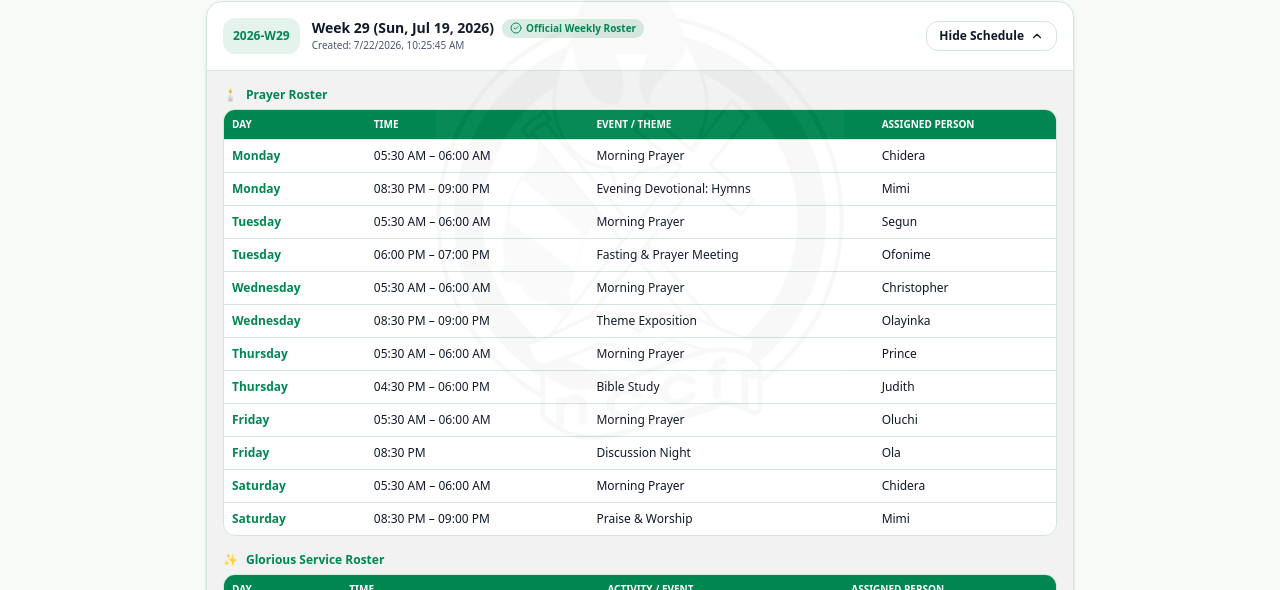
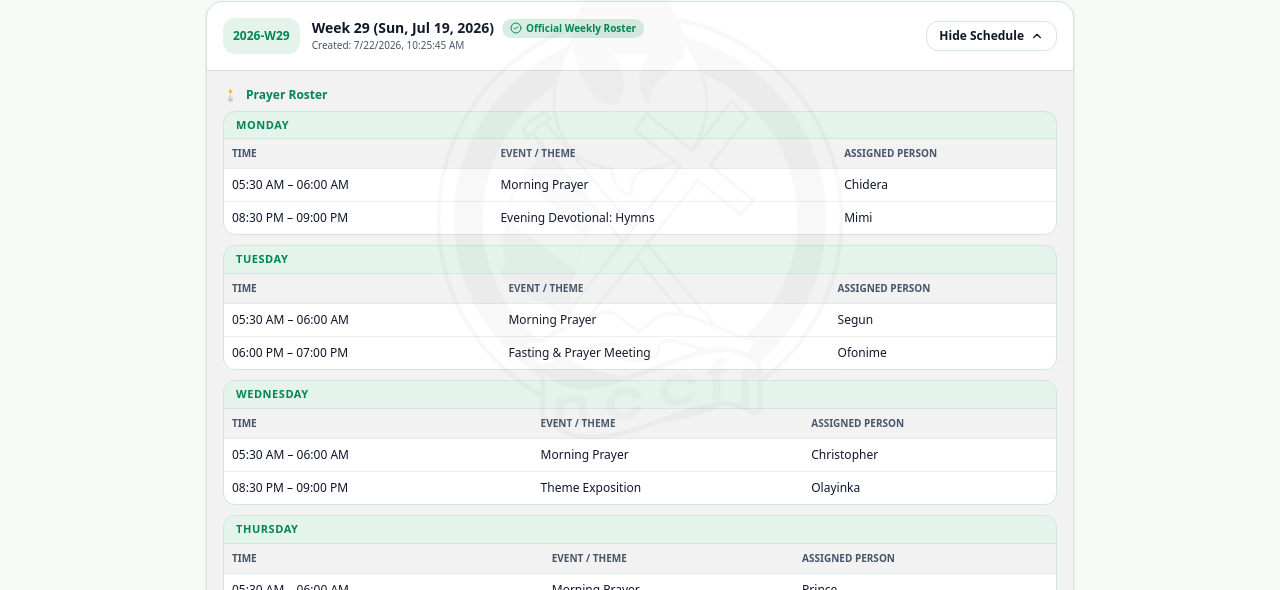
Before and after one commit to ofonn/nccf_family, a Next.js app: page /history in a window 1280 px wide. Both pictures are taken after a click on the button "View Schedule". Shown: the part 210-800 px from the top of the page. Built offline with nearby package versions, Linux system fonts and the light colour scheme; no server answers.

Commit message:
fix: group prayer and service roster preview by day in history page to eliminate row repetition

```diff
--- a/src/app/history/page.tsx
+++ b/src/app/history/page.tsx
@@ -257,12 +257,54 @@ export default function HistoryPage() {
 
                     {/* Collapsible Roster Preview */}
                     {isExpanded && (
-                      <div className="border-t border-[var(--card-border)] bg-black/5 dark:bg-white/5 p-4 space-y-4">
-                        {(Object.values(snapshot.rosters) as RostersMap[keyof RostersMap][]).map((r) => (
-                          <div key={r.id} className="space-y-1.5">
+                      <div className="border-t border-[var(--card-border)] bg-black/5 dark:bg-white/5 p-4 space-y-5">
+                        {(Object.values(snapshot.rosters) as RostersMap[keyof RostersMap][]).map((r) => {
+                          const isGroupedByDay = r.id === 'prayer_roster' || r.id === 'glorious_service';
+                          const rowsByDay: Record<string, typeof r.rows> = {};
+
+                          if (isGroupedByDay) {
+                            r.rows.forEach((row) => {
+                              const day = row.day || 'General';
+                              if (!rowsByDay[day]) rowsByDay[day] = [];
+                              rowsByDay[day].push(row);
+                            });
+                          }
+
+                          return (
+                            <div key={r.id} className="space-y-2">
                               <h4 className="text-xs font-bold text-[var(--nysc-green)] flex items-center gap-2">
                                 <span>{r.icon}</span> {r.title}
                               </h4>
+
+                              {isGroupedByDay ? (
+                                <div className="space-y-2.5">
+                                  {Object.keys(rowsByDay).map((day) => (
+                                    <div key={day} className="overflow-x-auto rounded-xl border border-[var(--card-border)] bg-[var(--card-bg)] text-xs">
+                                      <div className="bg-[var(--nysc-green)]/10 px-3 py-1.5 border-b border-[var(--card-border)] font-black text-[var(--nysc-green)] text-[11px] uppercase tracking-wider">
+                                        {day}
+                                      </div>
+                                      <table className="w-full text-left">
+                                        <thead className="bg-black/5 dark:bg-white/5 text-[var(--text-muted)] text-[10px] uppercase font-bold border-b border-[var(--card-border)]">
+                                          <tr>
+                                            {r.columns.map((c) => (
+                                              <th key={c.key} className="p-2">{c.label}</th>
+                                            ))}
+                                          </tr>
+                                        </thead>
+                                        <tbody>
+                                          {rowsByDay[day].map((row, idx) => (
+                                            <tr key={idx} className="border-t border-[var(--card-border)]/50">
+                                              {r.columns.map((c) => (
+                                                <td key={c.key} className="p-2 font-medium">{row[c.key] || ''}</td>
+                                              ))}
+                                            </tr>
+                                          ))}
+                                        </tbody>
+                                      </table>
+                                    </div>
+                                  ))}
+                                </div>
+                              ) : (
                                 <div className="overflow-x-auto rounded-xl border border-[var(--card-border)] bg-[var(--card-bg)] text-xs">
                                   <table className="w-full text-left">
                                     <thead className="bg-[var(--nysc-green)] text-white text-[10px] uppercase font-bold">
@@ -285,8 +327,10 @@ export default function HistoryPage() {
                                     </tbody>
                                   </table>
                                 </div>
+                              )}
                             </div>
-                        ))}
+                          );
+                        })}
                       </div>
                     )}
                   </div>
```
Also changed, not shown: 1 other file (tests, documents, lock files or other folders). Lines whose indentation alone changed are shown as unchanged.
